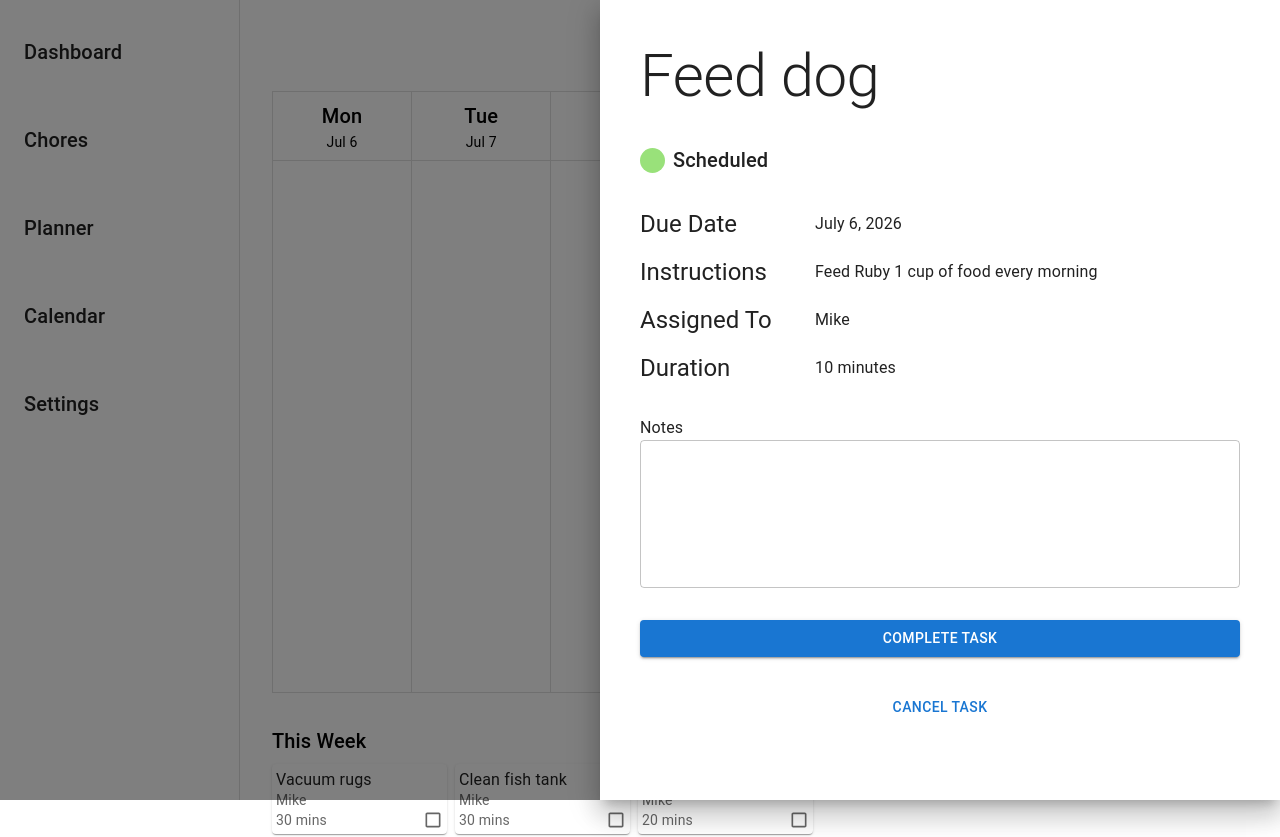
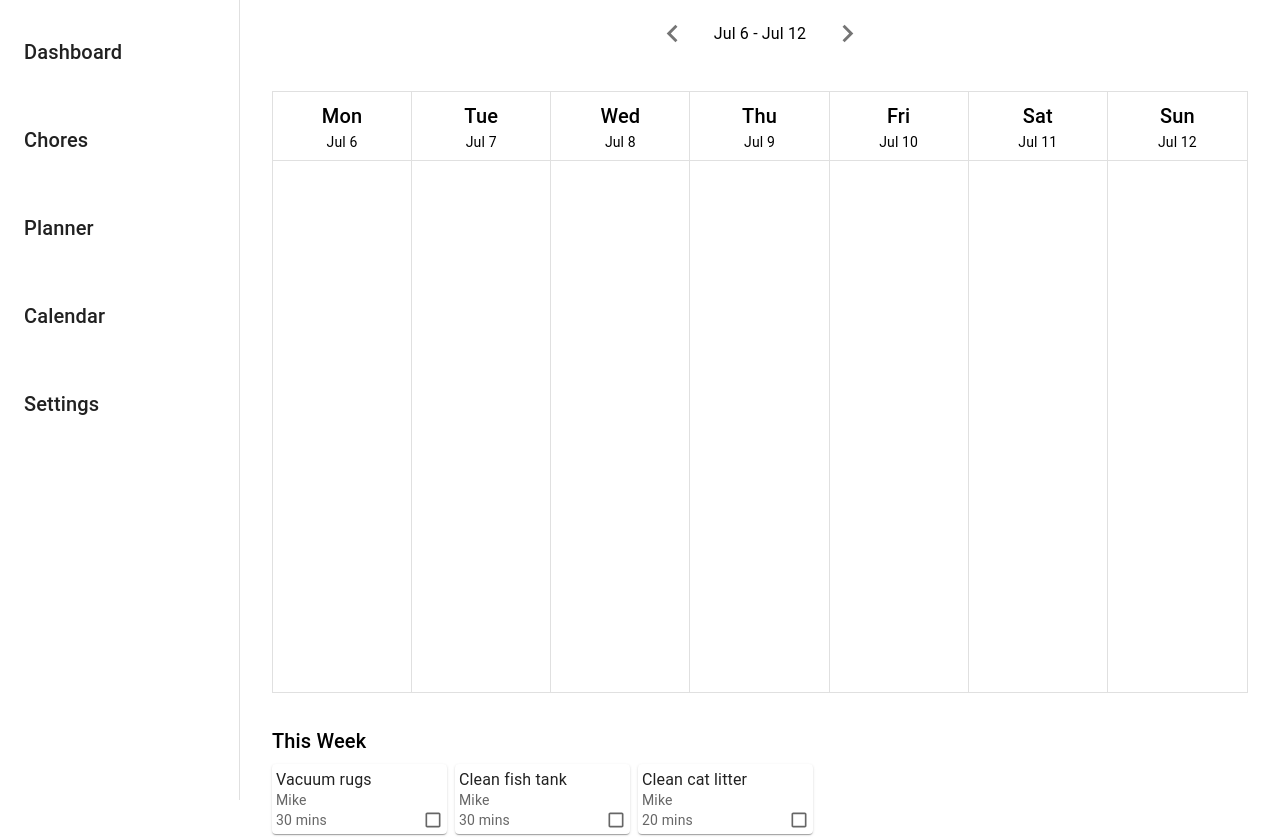
Before and after one commit to mikelawson03/chores, a React (Vite) app in the folder cmd/client/: page / in a window 1280 px wide. Shown: the top 837 px of the page. Built offline with nearby package versions, Linux system fonts and the light colour scheme.

Commit message:
Testing drawer close animation cross-browser

```diff
--- a/cmd/client/src/App.jsx
+++ b/cmd/client/src/App.jsx
@@ -8,10 +8,13 @@ import { useState } from "react";
 
 function App() {
 
+  const [open, setOpen] = useState(false)
+
   const [tasks, setTasks] = useState([
     {
       id: 1,
       title: "Feed dog",
+      instructions: "Feed Ruby 1 cup of food every morning",
       assignee: "Mike",
       cadence: "daily",
       duration: "10 mins",
@@ -128,6 +131,14 @@ function App() {
     },
   ])
 
+  function openTaskDetails(task) {
+    setOpen(true);
+  }
+
+  function closeTaskDetails() {
+    setOpen(false);
+  }
+
   function onToggleComplete(id) {
     setTasks(
       tasks.map(task => {
@@ -157,9 +168,17 @@ function App() {
       <Stack direction="row">
         <Sidebar />
         <Box sx={{ flexGrow: 1 }}>
-          <WeeklyPlanner tasks={tasks} onToggleComplete={onToggleComplete}/>
+          <WeeklyPlanner
+            tasks={tasks}
+            onToggleComplete={onToggleComplete}
+            openTaskDetails={openTaskDetails}
+          />
         </Box>
-        <TaskDetails />
+        <TaskDetails
+          task={tasks[0]}
+          open={open}
+          closeTaskDetails={closeTaskDetails}
+        />
       </Stack>
     </AppLayout>
   );
--- a/cmd/client/src/components/TaskDetails.jsx
+++ b/cmd/client/src/components/TaskDetails.jsx
@@ -1,10 +1,15 @@
 import { Box, Button, Drawer, Stack, TextField, Typography } from "@mui/material";
 import DetailRow from "../components/DetailRow"
 
-export default function TaskDetails() {
+export default function TaskDetails({task, open, closeTaskDetails}) {
     const TASK_DETAIL_WIDTH=680
     return (
-        <Drawer anchor="right"  open={true} sx={{
+        <Drawer
+          variant="temporary"
+          anchor="right"
+          open={open}
+          onClose={closeTaskDetails}
+          sx={{
             width: TASK_DETAIL_WIDTH,
             "& .MuiDrawer-paper": {
                 width: TASK_DETAIL_WIDTH,
@@ -18,9 +23,9 @@ export default function TaskDetails() {
               </Stack>
               <Stack direction="column" spacing={2}>
                 <DetailRow label="Due Date" value="July 6, 2026" />
-                <DetailRow label="Instructions" value="Feed Ruby 1 cup of food every morning" />
-                <DetailRow label="Assigned To" value="Mike" />
-                <DetailRow label="Duration" value="10 minutes" />
+                <DetailRow label="Instructions" value={task.instructions} />
+                <DetailRow label="Assigned To" value={task.assignee} />
+                <DetailRow label="Duration" value={task.duration} />
               </Stack>
               <Stack>
                 <Typography variant="body1">Notes</Typography>
--- a/cmd/client/src/components/planner/DayColumn.jsx
+++ b/cmd/client/src/components/planner/DayColumn.jsx
@@ -1,7 +1,7 @@
 import { Box, Stack, Typography } from "@mui/material";
 import PlannerTaskCard from "./PlannerTaskCard";
 
-export default function DayColumn({ day, tasks, onToggleComplete, isLast}) {
+export default function DayColumn({ day, tasks, onToggleComplete, openTaskDetails, isLast}) {
 
   return (
 
@@ -49,6 +49,7 @@ export default function DayColumn({ day, tasks, onToggleComplete, isLast}) {
           duration={task.duration}
           completed={task.completed}
           onToggleComplete={onToggleComplete}
+          openTaskDetails={openTaskDetails}
           width="100%"
           />
       ) )}
--- a/cmd/client/src/components/planner/PlannerTaskCard.jsx
+++ b/cmd/client/src/components/planner/PlannerTaskCard.jsx
@@ -3,9 +3,10 @@ import { Typography } from "@mui/material";
 import { Stack } from "@mui/material";
 import { Checkbox } from "@mui/material";
 
-export default function PlannerTaskCard({ id, title, assignee, duration, completed, onToggleComplete, width }) {
+export default function PlannerTaskCard({ id, title, assignee, duration, completed, onToggleComplete, width, openTaskDetails}) {
   return (
-    <Card sx= {{
+    <Card onClick={openTaskDetails}
+    sx= {{
       width: {width},
       borderRadius: 1,
       backgroundColor: completed ? "grey.200" : "background.paper"
--- a/cmd/client/src/components/planner/WeeklyGrid.jsx
+++ b/cmd/client/src/components/planner/WeeklyGrid.jsx
@@ -1,7 +1,7 @@
 import { Box, Stack } from "@mui/material"
 import DayColumn from "./DayColumn"
 
-export default function WeeklyGrid({weekStart, weekEnd, plannerDays, onToggleComplete}) {
+export default function WeeklyGrid({weekStart, weekEnd, plannerDays, onToggleComplete, openTaskDetails}) {
   return (
     <Stack
       direction="row"
@@ -23,6 +23,7 @@ export default function WeeklyGrid({weekStart, weekEnd, plannerDays, onToggleCom
             day={day}
             tasks={tasks}
             onToggleComplete={onToggleComplete}
+            openTaskDetails={openTaskDetails}
             isLast={index === plannerDays.length - 1}
           />
         </Box>
--- a/cmd/client/src/pages/WeeklyPlanner.jsx
+++ b/cmd/client/src/pages/WeeklyPlanner.jsx
@@ -7,7 +7,7 @@ import { Stack } from "@mui/material";
 import StagingArea from "../components/planner/StagingArea";
 
 
-export default function WeeklyPlanner({ tasks, onToggleComplete }) {
+export default function WeeklyPlanner({ tasks, onToggleComplete, openTaskDetails }) {
   dayjs.extend(isoWeek);
   const [currentWeek, setCurrentWeek] = useState(dayjs());
 
@@ -55,6 +55,7 @@ export default function WeeklyPlanner({ tasks, onToggleComplete }) {
         weekEnd={weekEnd}
         plannerDays = {plannerDays}
         onToggleComplete={onToggleComplete}
+        openTaskDetails={openTaskDetails}
         sx = {{
           flex: 1,
           minHeight:600
```
